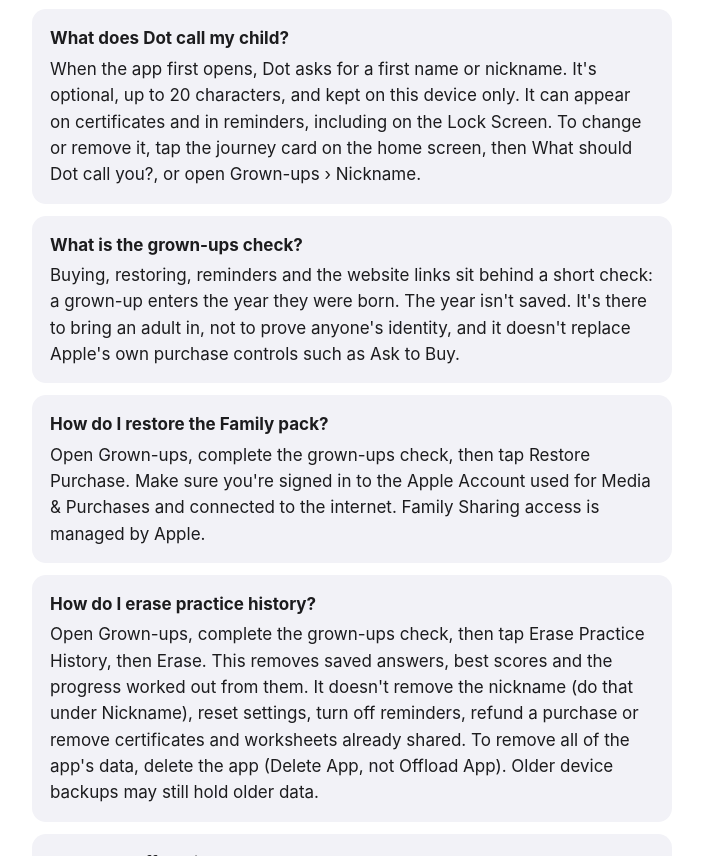
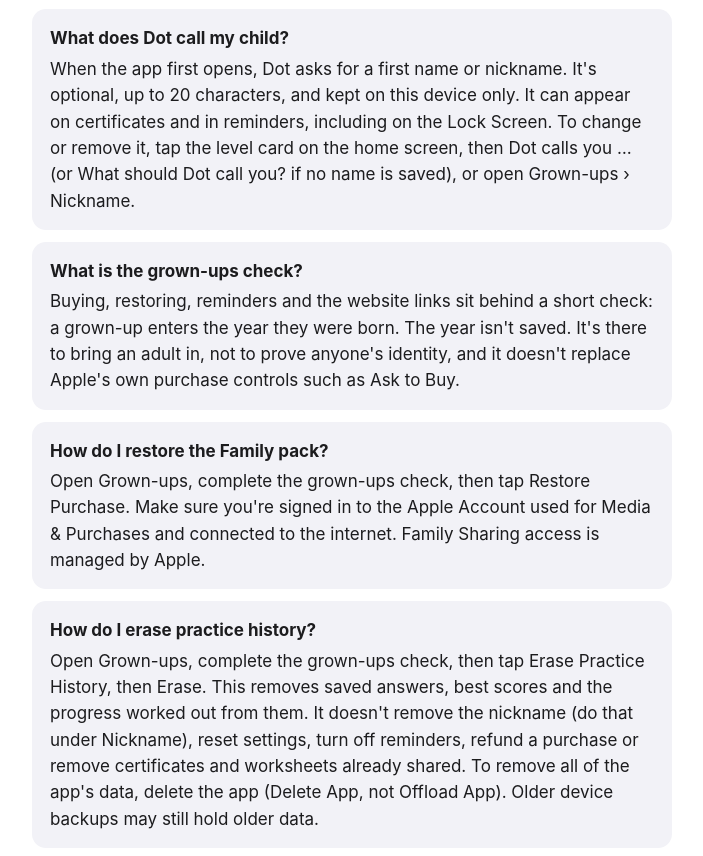
Before and after one commit to priyans05/priyans05.github.io, a plain HTML site: page math-practice/index.html in a window 1280 px wide. Shown: the part 1118-1974 px from the top of the page, without its empty margins (288-991 px from the left). Drawn offline with Linux system fonts and the light colour scheme.

Commit message:
Math Practice support: correct the nickname steps
Co-Authored-By: Claude Fable 5.2 <noreply@anthropic.com>

```diff
--- a/math-practice/index.html
+++ b/math-practice/index.html
@@ -36,7 +36,7 @@
 
 <div class="card">
 <h3>What does Dot call my child?</h3>
-<p>When the app first opens, Dot asks for a first name or nickname. It's optional, up to 20 characters, and kept on this device only. It can appear on certificates and in reminders, including on the Lock Screen. To change or remove it, tap the journey card on the home screen, then What should Dot call you?, or open Grown-ups › Nickname.</p>
+<p>When the app first opens, Dot asks for a first name or nickname. It's optional, up to 20 characters, and kept on this device only. It can appear on certificates and in reminders, including on the Lock Screen. To change or remove it, tap the level card on the home screen, then Dot calls you … (or What should Dot call you? if no name is saved), or open Grown-ups › Nickname.</p>
 </div>
 
 <div class="card">
```
